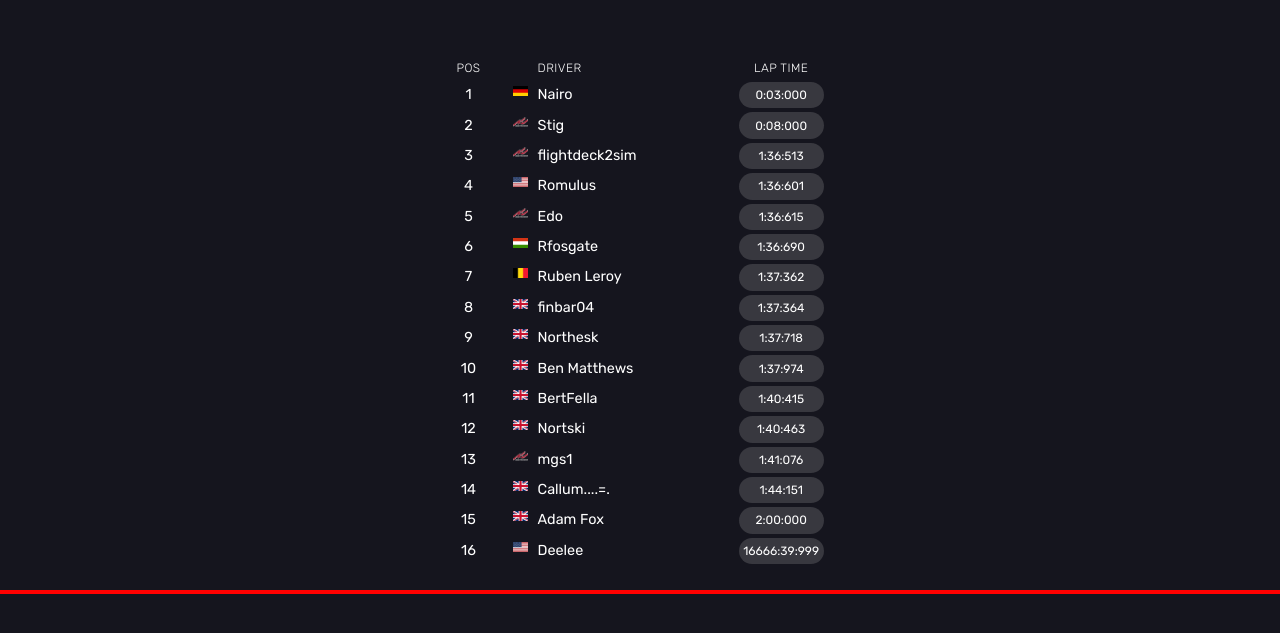
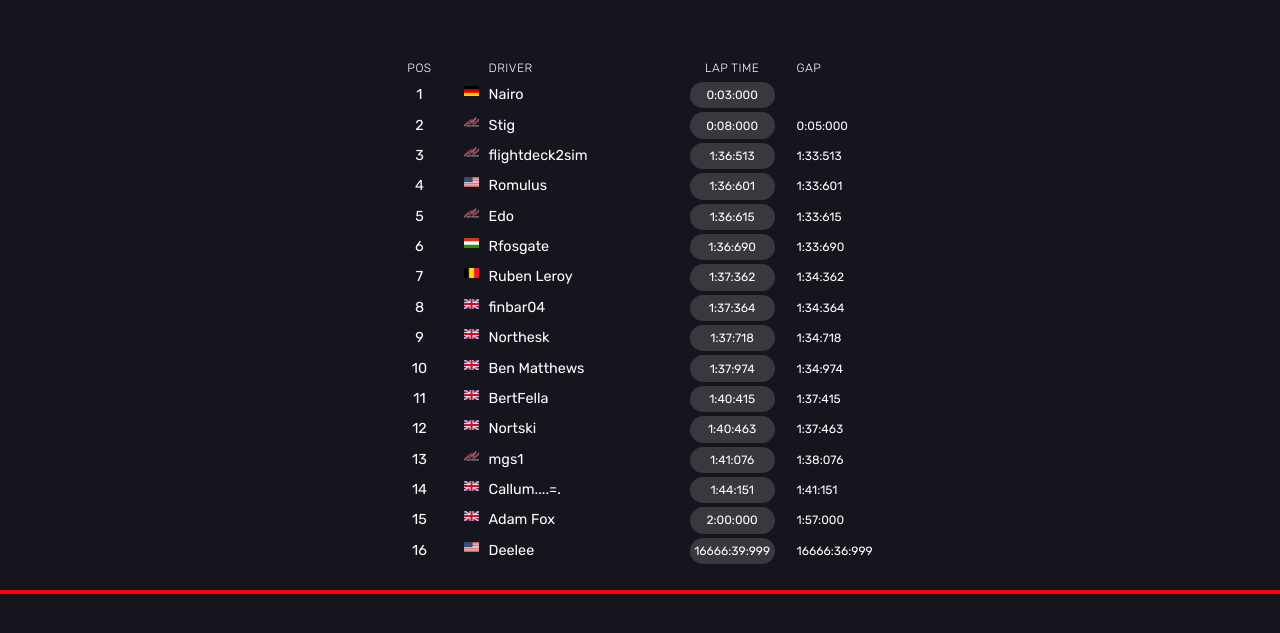
Before and after one commit to Nortski78/aclivetimings, a plain HTML site: page index.html in a window 1280 px wide. Shown: the part 135-768 px from the top of the page. Drawn offline with Linux system fonts and the light colour scheme.

Commit message:
lap gaps added

```diff
--- a/helperfunctions.js
+++ b/helperfunctions.js
@@ -5,3 +5,7 @@ export function search(nameKey, myArray){
         }
     }
 }
+
+export function lapTimeToMilliseconds(lapTime) {
+
+}
--- a/laps.js
+++ b/laps.js
@@ -12,11 +12,6 @@ function parseFile(data) {
     const lapsJSON = JSON.parse(data);
     let result = lapsJSON["Result"];
     let cars = lapsJSON["Cars"];
-
-    /* for(const car of cars) {
-        console.log(car["Driver"]["Nation"]);
-    } */
-
 
     const filteredResult = result.filter(bestLap => {
         if(bestLap["DriverName"] != "") return true;
@@ -52,7 +47,7 @@ function parseFile(data) {
         for(const driver of lapsData) {
             if(car["Guid"] === driver["DriverGuid"]) {
                 driver["Nation"] = car["Nation"];
-                //break loop2;
+                break loop2;
             }
         }
     }
@@ -62,7 +57,7 @@ function parseFile(data) {
 
 function compareData(submittedData) {
     let updatedLapData = [];
-
+    let hotLap = null;
 
     fetch('bestlapsdata.json')
     .then(res => res.json())
@@ -99,6 +94,13 @@ function compareData(submittedData) {
             return 0;
         });
 
+        hotLap = sortedLapData[0]["BestLap"];
+
+        for(const driver of sortedLapData) {
+            driver["Gap"] = driver["BestLap"] - hotLap;
+        }
+
+        console.log(sortedLapData);
         saveToLocalFile(sortedLapData);
     });
 }
--- a/leaderboard.js
+++ b/leaderboard.js
@@ -32,22 +32,24 @@ function renderSession(data) {
     let flagCell = newRow.insertCell(1);
     let driverCell = newRow.insertCell(2);
     let bestLapCell = newRow.insertCell(3);
+    let gapCell = newRow.insertCell(4);
     let posText = document.createTextNode("POS");
     let driverText = document.createTextNode("DRIVER");
     let lapText = document.createTextNode("LAP TIME");
+    let gapText = document.createTextNode("GAP");
 
     posCell.classList.add('table-head', 'center-text', 'auto-width', 'td-pos-padding');
     driverCell.classList.add('table-head', 'td-driver-padding');
     bestLapCell.classList.add('table-head', 'center-text');
     flagCell.classList.add('flag-icon');
+    gapCell.classList.add('table-head', 'td-gap-padding');
     posCell.appendChild(posText);
     driverCell.appendChild(driverText);
     bestLapCell.appendChild(lapText);
+    gapCell.appendChild(gapText);
 
     table.insertRow(-1);
     table.insertRow(-1);
-
-    //newRow.classList.add('bold');
 
     let pos = 1;
     for(const record of data) {
@@ -65,13 +67,16 @@ function renderSession(data) {
         driverCell.classList.add('td-driver-padding');
         let bestLapCell = newRow.insertCell(3);
         bestLapCell.classList.add('round-border', 'center-text');
+        let gapCell = newRow.insertCell(4);
+        let gapText = document.createTextNode(milliSecToTime(record["Gap"]));
         let posText = document.createTextNode(pos);
         let driverText = document.createTextNode(record["DriverName"]);
         let lapText = document.createTextNode(milliSecToTime(record["BestLap"]));
+        gapCell.classList.add('td-gap-padding');
         posCell.appendChild(posText);
-        //flagCell.innerHTML = `<img ${getFlag(record['Nation'])}`;
         driverCell.appendChild(driverText);
         bestLapCell.appendChild(lapText);
+        gapCell.appendChild(gapText);
         table.insertRow(-1);
 
         pos += 1;
@@ -79,6 +84,8 @@ function renderSession(data) {
 }
 
 function milliSecToTime(milliseconds) {
+
+    if(milliseconds === 0) return '';
 
     let a = Math.floor(milliseconds/60000);
     let y = milliseconds % 60000;
--- a/style.css
+++ b/style.css
@@ -145,6 +145,11 @@ td {
     padding: 0 100px 0 0px;
 }
 
+.td-gap-padding {
+    padding-left: 20px;
+    font-size: 1rem;
+}
+
 /*table :empty{border:none; height:10px;}*/
 
 /*table:before {
```
Also changed, not shown: bestlapsdata.json (+1 -1 lines).
